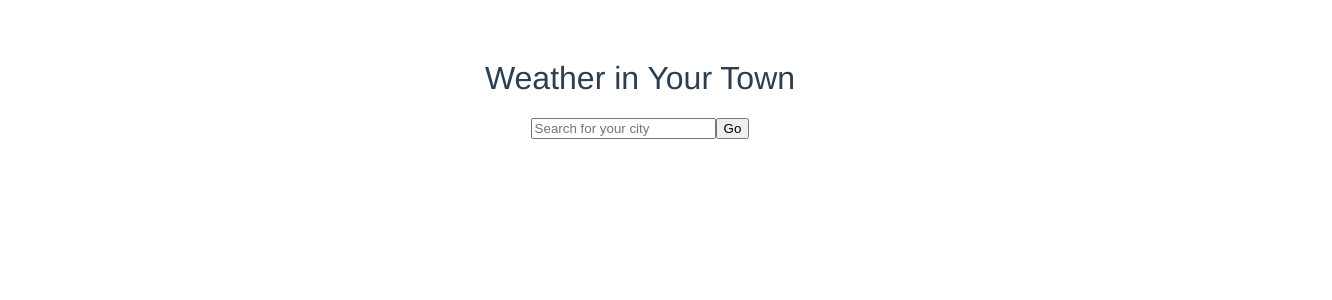
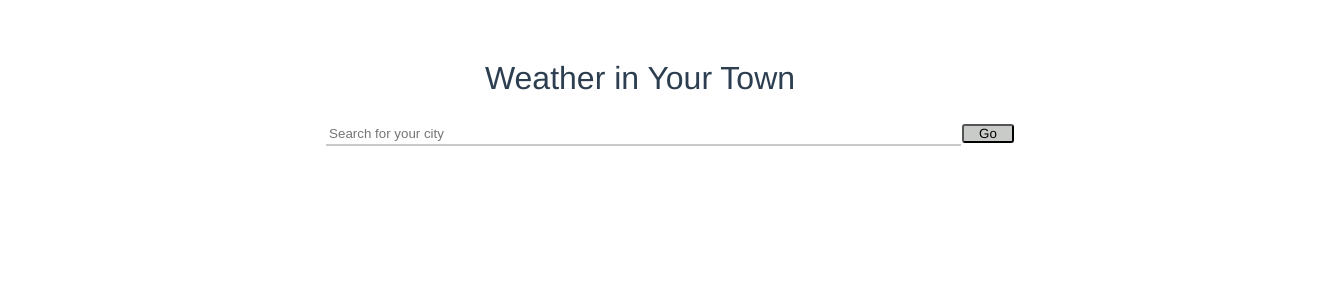
Before and after one commit to zacacollier/vue-weather, a Vue app: page / in a window 1280 px wide. Shown: the top 300 px of the page, 1332 px wide, since content can reach past the window. Built offline with nearby package versions, Linux system fonts and the light colour scheme; the HTML template or start-up script is replaced by a standard one.

Commit message:
update styles

```diff
--- a/src/components/SearchBar.vue
+++ b/src/components/SearchBar.vue
@@ -1,7 +1,7 @@
 <template lang="html">
-    <form @submit="handleSubmit">
-      <input v-model="value" type="text" placeholder="Search for your city">
-      <input type="submit" value="Go">
+    <form class="search" @submit="handleSubmit">
+      <input class="search-input" type="text" v-model="value" placeholder="Search for your city">
+      <input class="search-btn" type="submit" value="Go">
     </form>
 </template>
 
@@ -29,5 +29,39 @@ export default {
 };
 </script>
 
-<style lang="css">
+<style scoped>
+.search {
+  width: 100%;
+  padding: 0 30px;
+  font-family: inherit;
+}
+.search .search-input {
+  width: 50%;
+  border: none;
+  border-bottom: solid 2px #c9c9c9;
+  box-shadow: none;
+  outline: none;
+  padding: 3px 0px 3px 3px;
+  margin: 5px 1px 3px 0px;
+  transition: all 0.30s ease-in-out;
+  -webkit-transition: all 0.30s ease-in-out;
+  -moz-transition: all 0.30s ease-in-out;
+  -ms-transition: all 0.30s ease-in-out;
+  -o-transition: all 0.30s ease-in-out;
+}
+.search .search-input:focus {
+  border-bottom: solid 2px #969696;
+  box-shadow: 0 0 5px rgba(201, 203, 201, 1);
+  padding: 3px 0px 3px 3px;
+  margin: 5px 1px 3px 0px;
+}
+.search .search-btn {
+  display: inline-block;
+  padding: 0 15px;
+  font-family: inherit;
+  appearance: none;
+  box-shadow: none;
+  border-radius: 3px;
+  background-color: rgba(201, 203, 201, 1);
+}
 </style>
```
